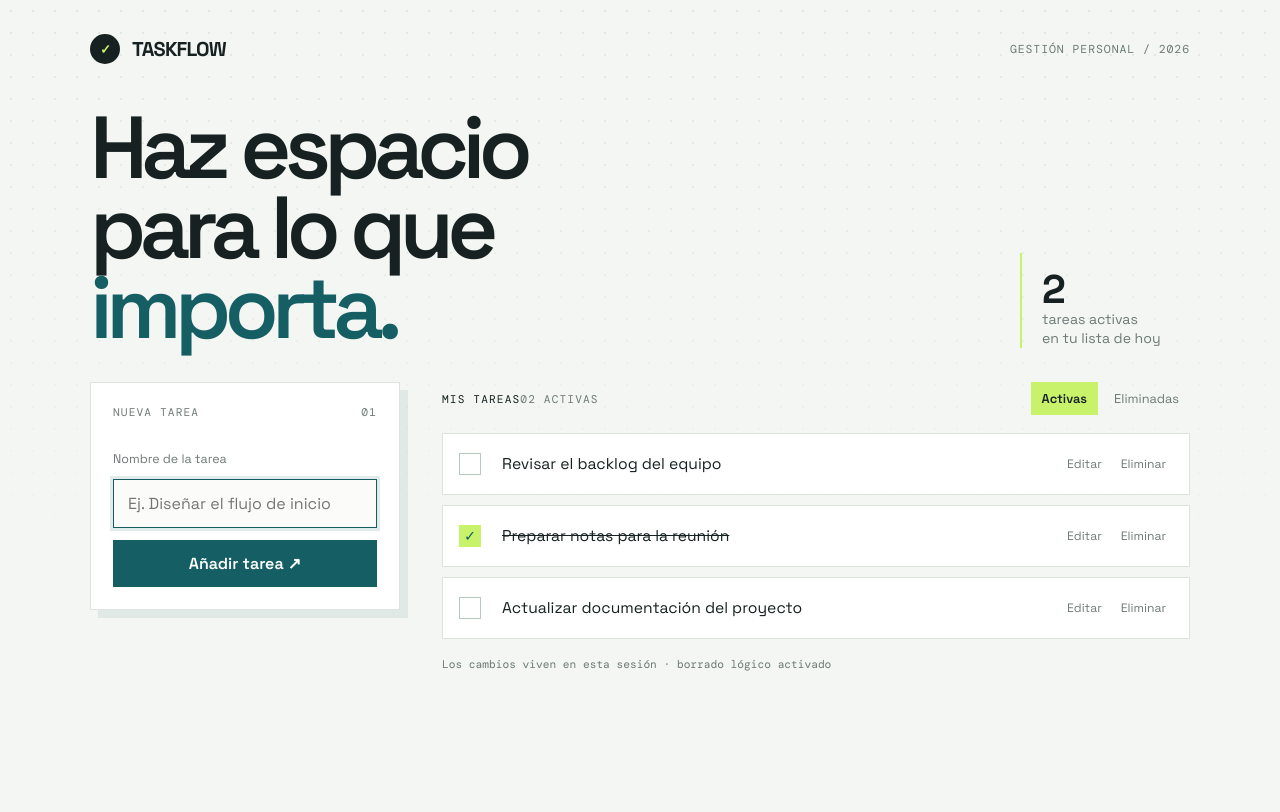
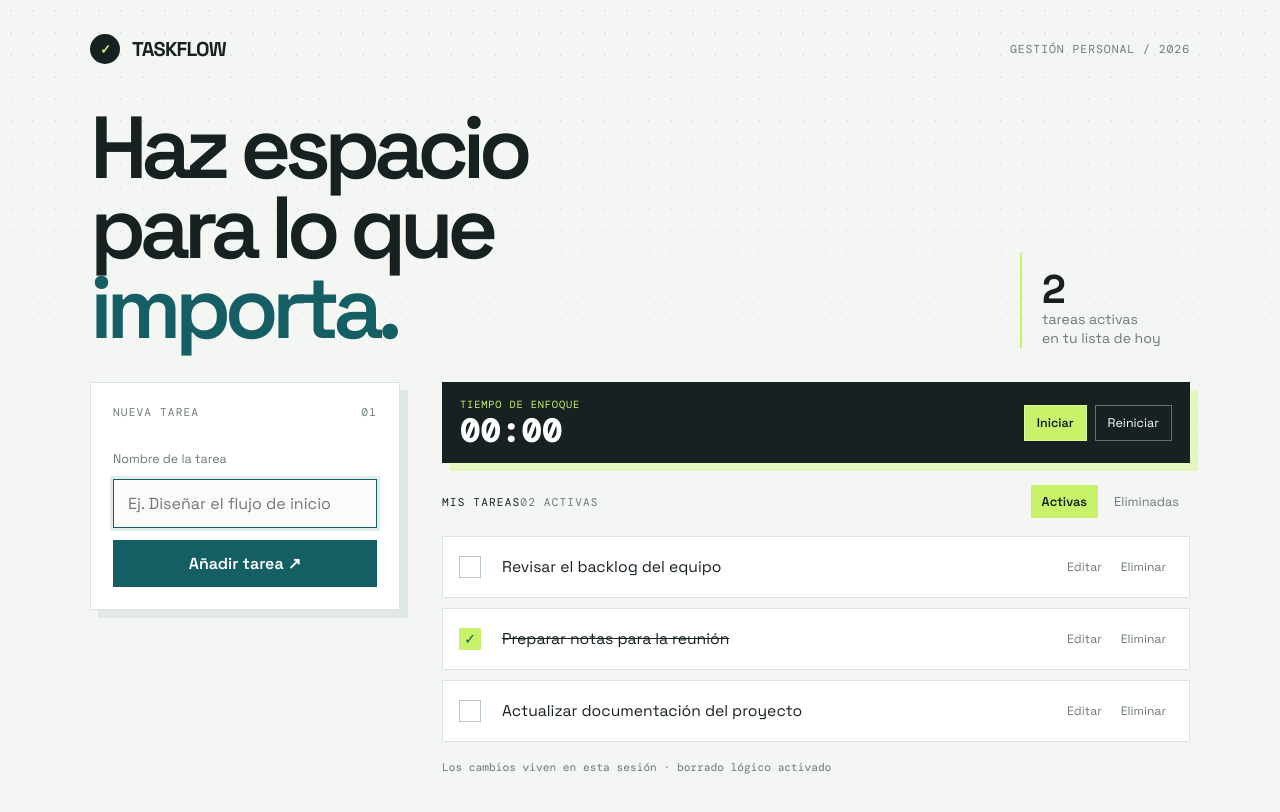
Before and after one commit to CVUCB/ProjectoDePrueba, a React (Vite) app: page / in a window 1280 px wide. Shown: the top 812 px of the page. Built offline with nearby package versions, Linux system fonts and the light colour scheme.

Commit message:
feat: add task focus timer

```diff
--- a/src/components/TaskToolbar.jsx
+++ b/src/components/TaskToolbar.jsx
@@ -1,5 +1,9 @@
+import Timer from './Timer';
+
 function TaskToolbar({ filter, setFilter, activeCount, deletedCount }) {
   return (
+    <>
+      <Timer />
       <div className="list-head">
         <div className="panel-label list-title">
           Mis tareas <span>{String(activeCount).padStart(2, '0')} activas</span>
@@ -13,6 +17,7 @@ function TaskToolbar({ filter, setFilter, activeCount, deletedCount }) {
           </button>
         </div>
       </div>
+    </>
   );
 }
 
--- /dev/null
+++ b/src/components/Timer.jsx
@@ -0,0 +1,41 @@
+import { useEffect, useState } from 'react';
+
+function formatTime(totalSeconds) {
+  const minutes = Math.floor(totalSeconds / 60).toString().padStart(2, '0');
+  const seconds = (totalSeconds % 60).toString().padStart(2, '0');
+  return `${minutes}:${seconds}`;
+}
+
+function Timer() {
+  const [seconds, setSeconds] = useState(0);
+  const [running, setRunning] = useState(false);
+
+  useEffect(() => {
+    if (!running) return undefined;
+
+    const intervalId = setInterval(() => {
+      setSeconds((current) => current + 1);
+    }, 1000);
+
+    return () => clearInterval(intervalId);
+  }, [running]);
+
+  return (
+    <section className="timer" aria-label="Cronómetro">
+      <div>
+        <span className="timer-label">Tiempo de enfoque</span>
+        <strong className="timer-display" aria-live="polite">{formatTime(seconds)}</strong>
+      </div>
+      <div className="timer-actions">
+        <button className="timer-button" type="button" onClick={() => setRunning(!running)}>
+          {running ? 'Pausar' : 'Iniciar'}
+        </button>
+        <button className="timer-reset" type="button" onClick={() => setSeconds(0)}>
+          Reiniciar
+        </button>
+      </div>
+    </section>
+  );
+}
+
+export default Timer;
--- a/src/styles.css
+++ b/src/styles.css
@@ -30,6 +30,14 @@ input:focus { border-color: var(--teal); box-shadow: 0 0 0 3px rgba(21,94,99,.12
 .cancel { border: 0; background: transparent; color: var(--muted); padding: 3px; font-size: .8rem; }
 .cancel:hover { color: var(--ink); }
 .list-head { display: flex; justify-content: space-between; align-items: center; gap: 15px; margin-bottom: 18px; }
+.timer { display: flex; justify-content: space-between; align-items: center; gap: 18px; margin-bottom: 22px; padding: 16px 18px; background: var(--ink); color: white; box-shadow: 8px 8px 0 rgba(201,242,107,.35); }
+.timer-label { display: block; color: var(--lime); font-family: 'DM Mono', monospace; font-size: .65rem; letter-spacing: .08em; text-transform: uppercase; }
+.timer-display { display: block; margin-top: 4px; font-family: 'DM Mono', monospace; font-size: 2rem; line-height: 1; letter-spacing: .04em; }
+.timer-actions { display: flex; align-items: center; gap: 8px; }
+.timer-button, .timer-reset { border: 1px solid rgba(255,255,255,.35); padding: 9px 12px; font-size: .78rem; }
+.timer-button { background: var(--lime); color: var(--ink); font-weight: 600; }
+.timer-reset { background: transparent; color: white; }
+.timer-button:hover, .timer-reset:hover { transform: translateY(-1px); }
 .tabs { display: flex; gap: 5px; }
 .tab { border: 0; padding: 8px 11px; background: transparent; color: var(--muted); font-size: .8rem; }
 .tab.active { color: var(--ink); background: var(--lime); font-weight: 600; }
@@ -49,3 +57,4 @@ input:focus { border-color: var(--teal); box-shadow: 0 0 0 3px rgba(21,94,99,.12
 .meta { margin-top: 18px; color: var(--muted); font-family: 'DM Mono', monospace; font-size: .7rem; }
 @keyframes rise { from { opacity: 0; transform: translateY(7px); } to { opacity: 1; transform: translateY(0); } }
 @media (max-width: 760px) { .shell { width: min(100% - 28px, 600px); padding-top: 22px; } header { margin-bottom: 34px; } .date { display: none; } .intro { grid-template-columns: 1fr; gap: 22px; } .summary { width: 100%; padding: 12px 0 0 14px; } .summary strong { display: inline; margin-right: 8px; } .workspace { grid-template-columns: 1fr; gap: 25px; } .panel { padding: 18px; } }
+@media (max-width: 480px) { .timer { align-items: flex-start; flex-direction: column; } .timer-actions { width: 100%; } .timer-button, .timer-reset { flex: 1; } }
```
Also changed, not shown: 1 other file (tests, documents, lock files or other folders). Lines whose indentation alone changed are shown as unchanged.
